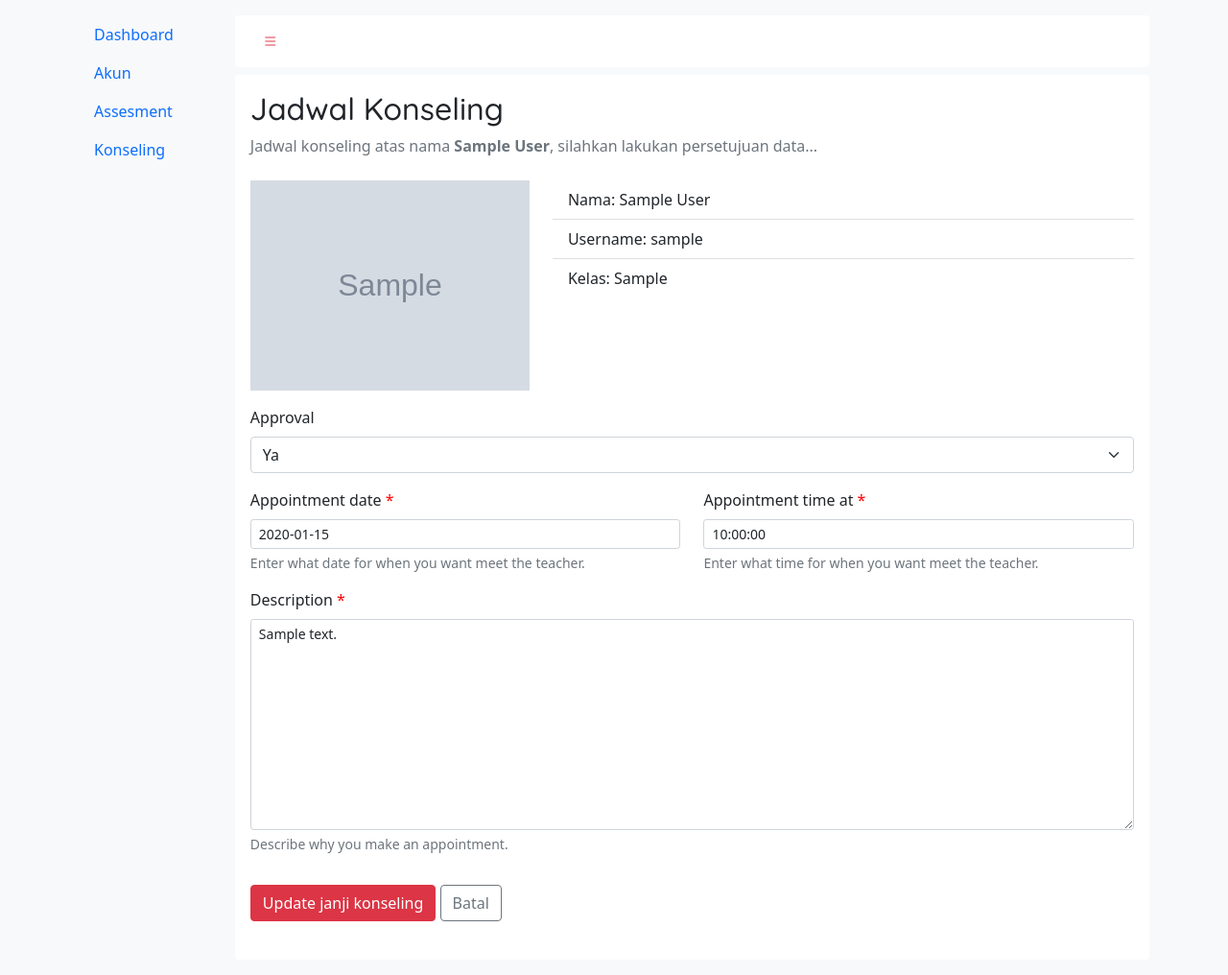
After one commit to Lukmanhakim112/bikom, a Django app: page /d/appointments/update/1/1/ in a window 1280 px wide. The commit adds this page. Shown: the whole page at 96% size. Run offline with Django 3.2, Linux system fonts and the light colour scheme; tables that the repository leaves empty hold one stand-in row (values such as "Sample post"); grey boxes marked "Sample" are stand-in pictures; some libraries are stand-ins or nearby versions.

Commit message:
implement feature: admin can edit appointments

```diff
--- a/dashboard/forms/forms.py
+++ b/dashboard/forms/forms.py
@@ -5,7 +5,12 @@ from crispy_forms.helper import FormHelper
 
 from users.models import CustomUser
 
-from .forms_layout import TEACHER_CREATION_FORM_LAYOUT
+from students.models import AppointmentSchedule
+
+from .forms_layout import (
+    TEACHER_CREATION_FORM_LAYOUT,
+    APPOINT_FORM_LAYOUT,
+)
 
 
 class TeacherCreationForm(UserCreationForm):
@@ -24,3 +29,15 @@ class TeacherCreationForm(UserCreationForm):
             'username', 'full_name', 'phone_number',
             'photo', 'password1', 'password2', 'is_staff',
         ]
+
+class AppointModelForm(forms.ModelForm):
+    def __init__(self, *args, **kwargs):
+        super().__init__(*args, **kwargs)
+        self.helper = FormHelper(self)
+        self.helper.form_class = "my-3"
+        self.helper.form_id = "appointUpdateForm"
+        self.helper.layout = APPOINT_FORM_LAYOUT
+
+    class Meta:
+        model = AppointmentSchedule
+        exclude = ['teacher', 'student']
--- a/dashboard/urls.py
+++ b/dashboard/urls.py
@@ -8,4 +8,6 @@ urlpatterns = [
     path('users/', views.users_list_view, name="users-list"),
     path('teacher/create/', views.teacher_create_view, name="create-teacher"),
 
+    path('appointments/', views.appoint_list_view, name="appoint-list"),
+    path('appointments/update/<int:pk>/<int:account_pk>/', views.AppointUpdateView.as_view(), name="appoint-update"),
 ]
--- a/dashboard/views.py
+++ b/dashboard/views.py
@@ -1,9 +1,13 @@
 from django.shortcuts import redirect, render
+from django.urls import reverse_lazy
 from django.contrib import messages
+from django.views.generic import UpdateView
 
+from .forms.forms import TeacherCreationForm, AppointModelForm
 
-from .forms.forms import TeacherCreationForm
 from users.models import CustomUser
+
+from students.models import AppointmentSchedule
 
 def dashboard(request):
     return render(request, 'dashboard/admin_dashboard.html')
@@ -38,3 +42,27 @@ def users_list_view(request):
     }
 
     return render(request, 'dashboard/users_list.html', ctx)
+
+def appoint_list_view(request):
+
+    # TODO: filter just certain teacher can see certain appointments
+    if request.user.is_superuser:
+        appointments = AppointmentSchedule.objects.all()
+    else:
+        appointments = AppointmentSchedule.objects.filter(teacher=request.user.pk)
+
+
+    return render(request, 'dashboard/appointment_list.html', {'appointments': appointments})
+
+
+class AppointUpdateView(UpdateView):
+    model = AppointmentSchedule
+    form_class = AppointModelForm
+    template_name = 'dashboard/appointmentschedule_update.html'
+    success_url = reverse_lazy('appoint-list')
+
+    def get_context_data(self, **kwargs):
+        context = super().get_context_data(**kwargs)
+        context['profile'] = CustomUser.objects.get(pk=self.kwargs.get("account_pk"))
+
+        return context
--- /dev/null
+++ b/templates/dashboard/appointmentschedule_update.html
@@ -0,0 +1,32 @@
+{% extends 'dashboard/base_dashboard.html' %}
+
+{% load crispy_forms_tags %}
+
+{% block main-dashboard %}
+<section class="p-3 bg-white rounded">
+
+	<h2 class="title">Jadwal Konseling</h2>
+	<p class="text-muted">
+		Jadwal konseling atas nama <strong>{{ profile.full_name }}</strong>, silahkan lakukan persetujuan data...
+	</p>
+
+	<div class="row my-4">
+		<div class="col-12 col-md">
+			<img class="img-fluid" src="{{ profile.photo.url }}" alt="Photo profile">
+		</div>
+		<div class="col-12 col-md-8 my-3 my-sm-0">
+			<ul class="list-group list-group-flush">
+				<li class="list-group-item">Nama: {{ profile.full_name }}</li>
+				<li class="list-group-item">Username: {{ profile.username }}</li>
+				<li class="list-group-item">Kelas: {{ profile.studentprofile.klass }}</li>
+			</ul>
+		</div>
+		<div class="col-12">
+			{% crispy form %}
+			<button class="btn btn-danger" type="submit" form="appointUpdateForm">Update janji konseling</button>
+			<a class="btn btn-outline-secondary" href="">Batal</a>
+		</div>
+	</div>
+
+</section>
+{% endblock main-dashboard %}
--- a/templates/dashboard/base_dashboard.html
+++ b/templates/dashboard/base_dashboard.html
@@ -27,9 +27,7 @@
 			<a class="nav-link active" aria-current="page" href="{% url 'admin-dashboard' %}">Dashboard</a>
 			<a class="nav-link" href="{% url 'users-list' %}">Akun</a>
 			<a class="nav-link" href="#">Assesment</a>
-			<a class="nav-link" href="#">Konseling</a>
-			<a class="nav-link" href="#">Buat Akun</a>
-			<a class="nav-link" href="#">Buat Akun</a>
+			<a class="nav-link" href="{% url 'appoint-list' %}">Konseling</a>
 		</nav>
 
 		<div class="w-100">
--- a/users/models.py
+++ b/users/models.py
@@ -84,6 +84,7 @@ class CustomUser(AbstractUser):
     )
     photo = models.ImageField(
         _('Photo profile'),
+        upload_to='photo_profile/',
         help_text=_('Please enter your beautiful photo, free to pose, but use decent clothing.')
     )
 
```
Also changed, not shown: dashboard/forms/forms_layout.py (+11 -0 lines), templates/dashboard/appointment_list.html (added, +53 -0 lines), templates/students/student_dashboard.html (+7 -5 lines), README.md, users/migrations/0005_alter_customuser_photo.py (added).
